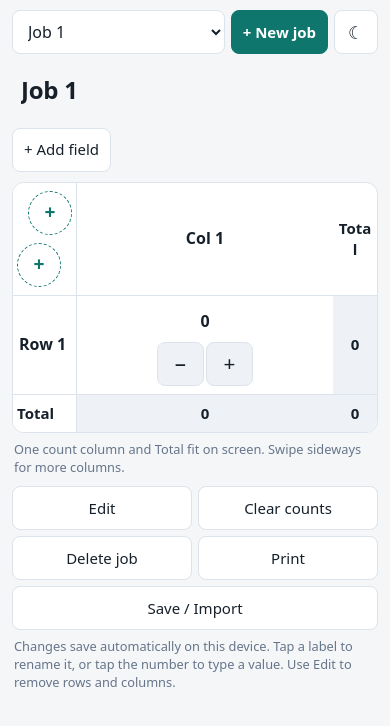
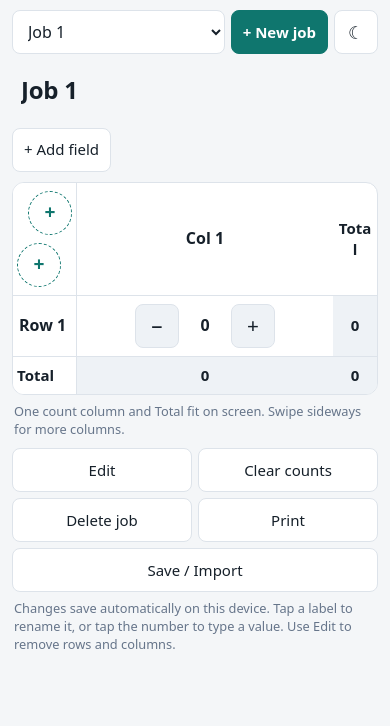
Before and after one commit to NeuralTechAi/job-counter, a plain HTML site: page index.html in a window 390 px wide. Drawn offline with Linux system fonts and the light colour scheme.

Commit message:
Restore inline mobile controls with one count column and Total fitting

```diff
--- a/index.html
+++ b/index.html
@@ -91,9 +91,9 @@ th:first-child{width:64px;min-width:64px;max-width:64px}
 th:last-child{width:44px}
 .lbl{min-width:0;max-width:100%;padding:3px 2px}
 th:first-child .lbl{max-width:54px}
-.c{display:grid;grid-template-columns:repeat(2,minmax(0,1fr));gap:2px;width:100%;max-width:96px;margin:auto}
-.c button{width:100%;height:44px;font-size:1.3rem;min-width:0}
-.c input{grid-column:1/-1;grid-row:1;width:100%;min-width:0;min-height:36px;font-size:16px}
+.c{display:inline-flex;gap:4px}
+.c button{width:44px;height:44px;font-size:1.3rem;flex-shrink:0}
+.c input{width:44px;min-height:44px;font-size:16px}
 .lbl{font-size:16px}
 .cr{height:96px}
 .cr .add{width:44px;height:44px}
```
Also changed, not shown: 1 other file.
